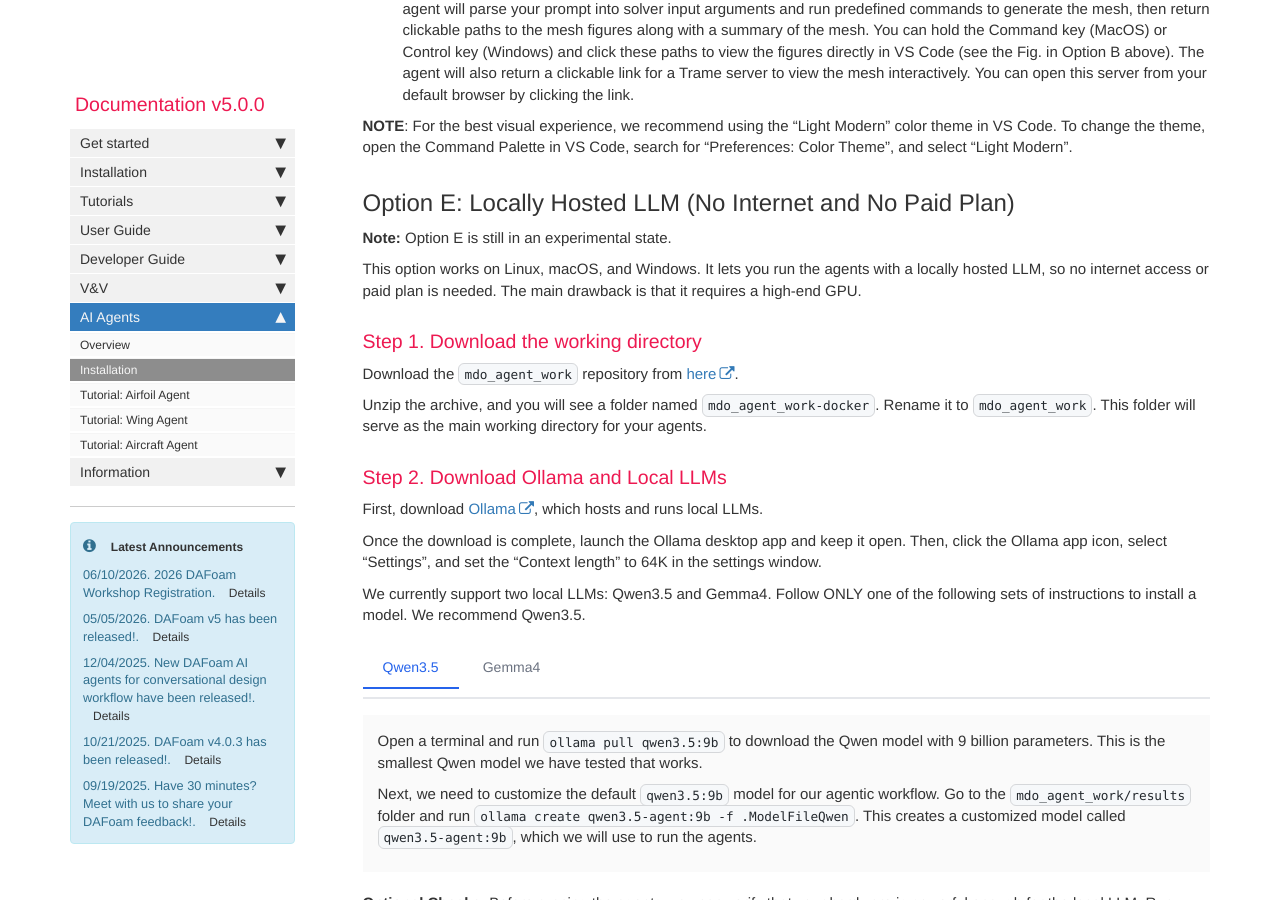
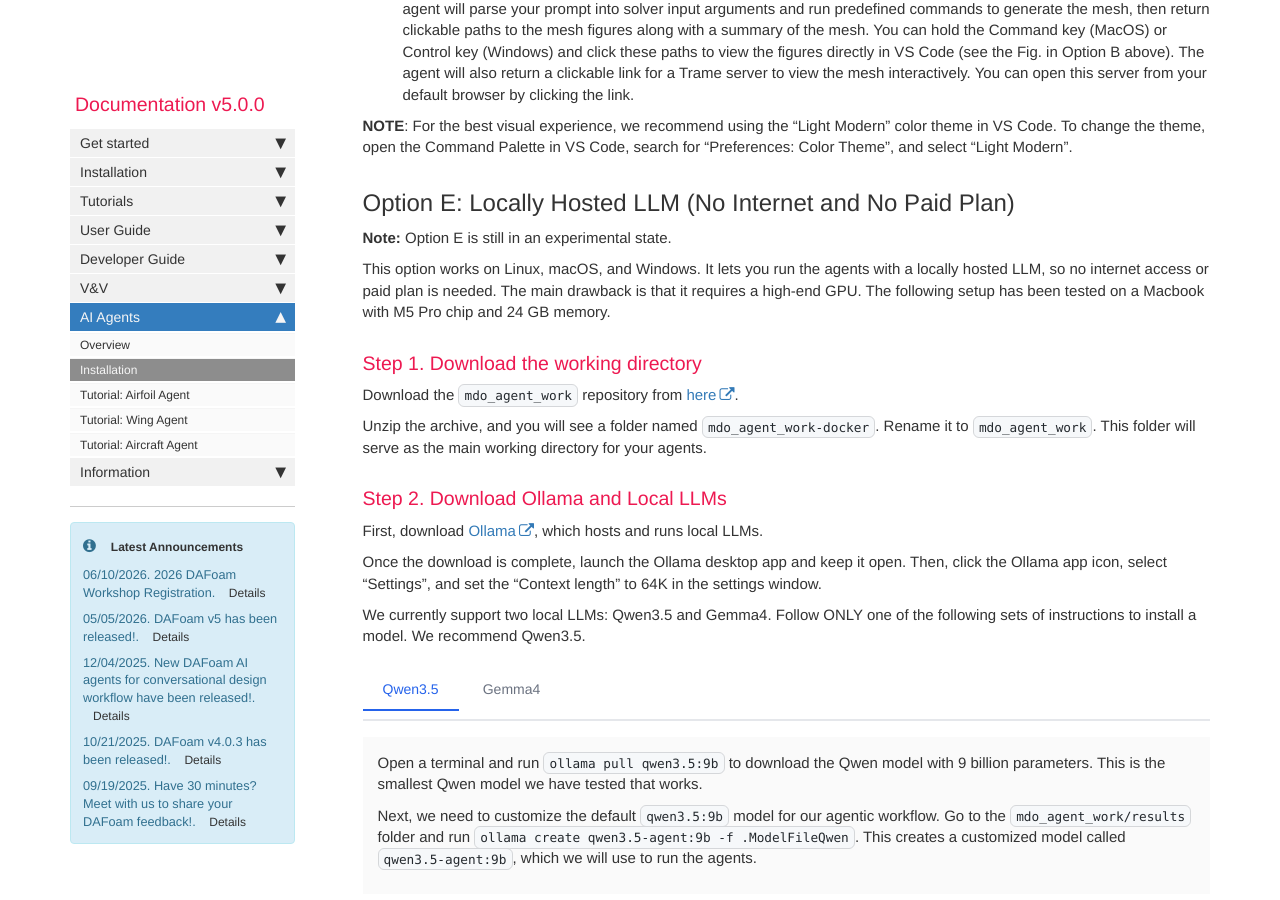
Before and after one commit to DAFoam/DAFoam.github.io, a Jekyll site: the page built from pages/mydoc/mydoc_ai_agent_installation.md, in a window 1280 px wide and 900 px high, scrolled down 8566 px. Built offline with Jekyll 4.4.1, drawn with Linux system fonts in a browser that asks for light colours; comment, search, counter and statistics services are not loaded.

Commit message:
content update

```diff
--- a/pages/mydoc/mydoc_ai_agent_installation.md
+++ b/pages/mydoc/mydoc_ai_agent_installation.md
@@ -326,7 +326,7 @@ agent --yolo
 
 **Note:** Option E is still in an experimental state.
 
-This option works on Linux, macOS, and Windows. It lets you run the agents with a locally hosted LLM, so no internet access or paid plan is needed. The main drawback is that it requires a high-end GPU.
+This option works on Linux, macOS, and Windows. It lets you run the agents with a locally hosted LLM, so no internet access or paid plan is needed. The main drawback is that it requires a high-end GPU. The following setup has been tested on a Macbook with M5 Pro chip and 24 GB memory.
 
 ### Step 1. Download the working directory
 
```
